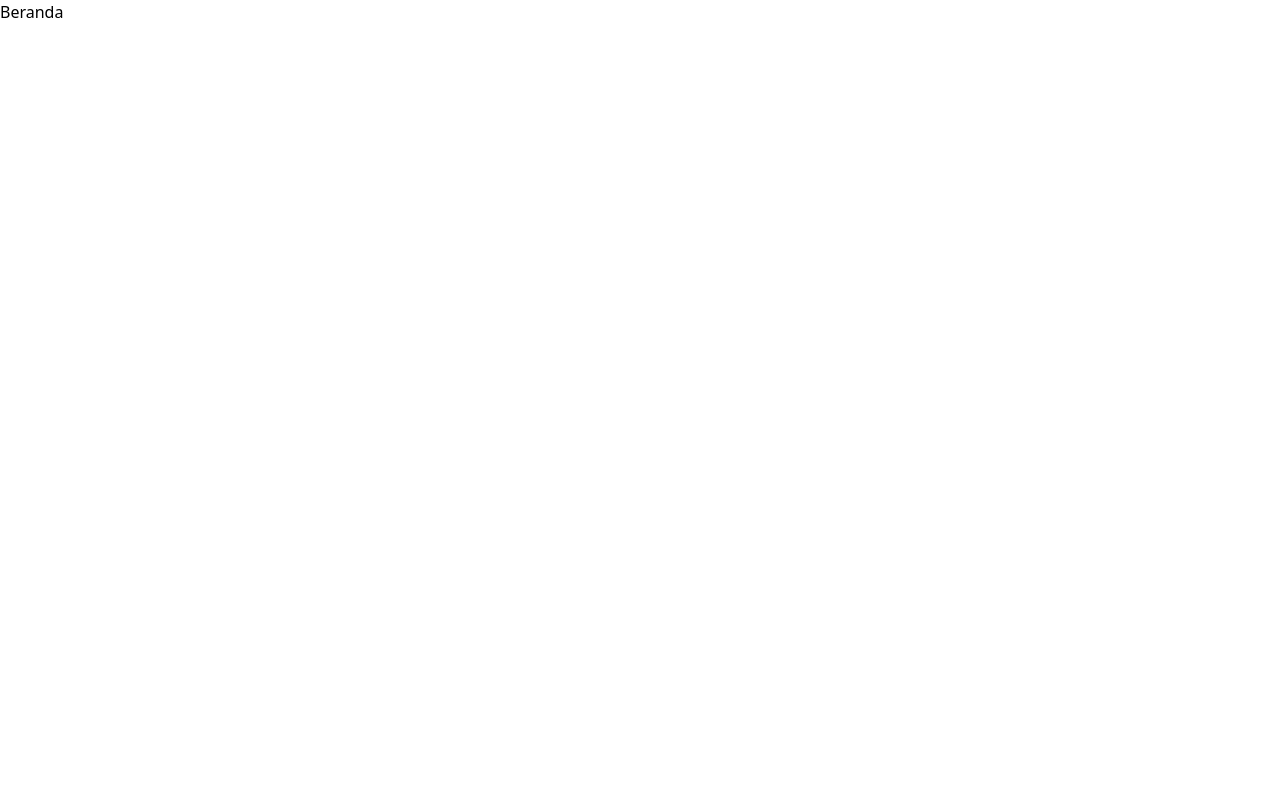
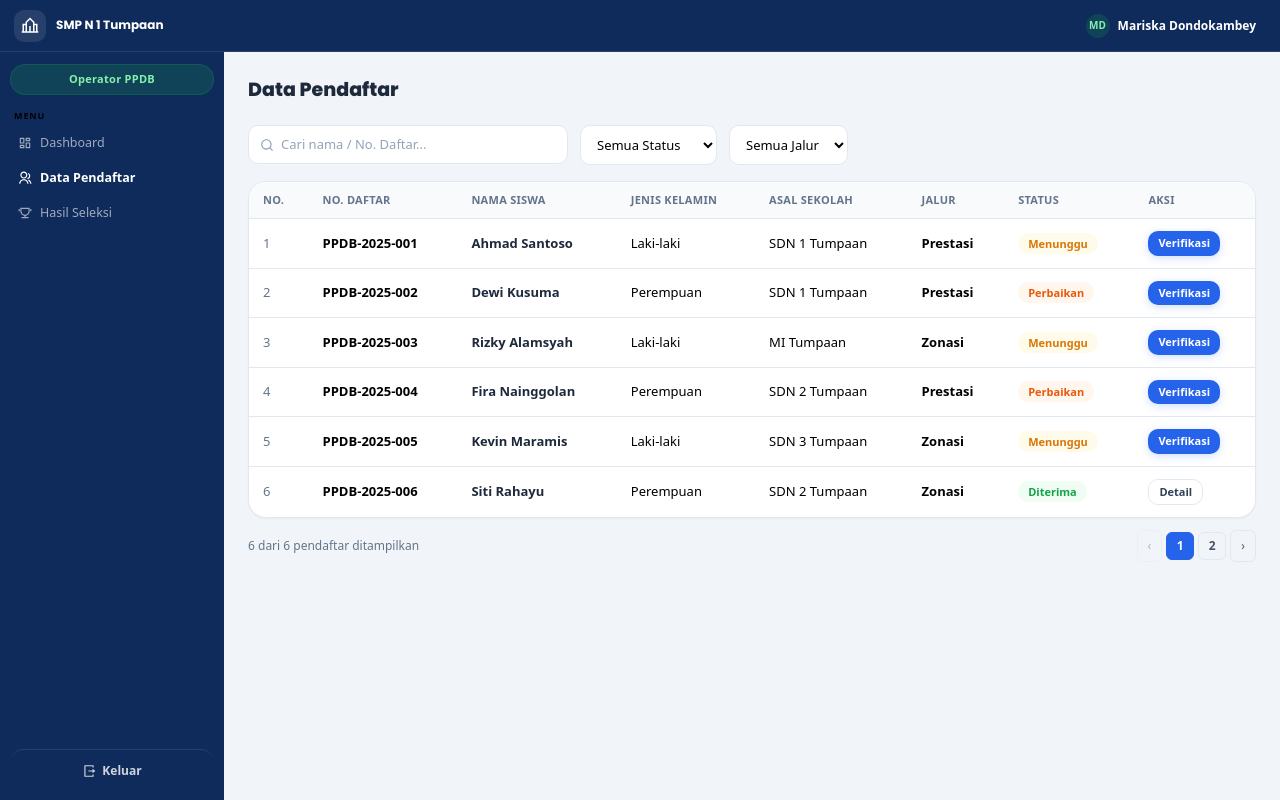
Before and after one commit to yaksokk/ppdb, a React (Vite) app in the folder frontend/: page /admin/pendaftar in a window 1280 px wide. Before the commit this address led to /. Built offline with nearby package versions, Linux system fonts and the light colour scheme.

Commit message:
feat: tambah halaman Data Pendaftar

```diff
--- /dev/null
+++ b/frontend/src/pages/admin/DataPendaftar/DataPendaftar.jsx
@@ -0,0 +1,129 @@
+import { useState } from 'react'
+import { useNavigate } from 'react-router-dom'
+import { RiSearchLine } from 'react-icons/ri'
+import { Badge, Button, Table, Tr, Td, Pagination, EmptyState } from '../../../components/common'
+import AdminLayout from '../../../components/layout/AdminLayout/AdminLayout'
+
+const user = {
+  name: 'Mariska Dondokambey',
+  avatarStyle: { background: 'rgba(22,163,74,.2)', color: '#86EFAC' },
+}
+
+const DUMMY_DATA = [
+  { id: 1, noDaftar: 'PPDB-2025-001', nama: 'Ahmad Santoso',    jk: 'Laki-laki',  asalSekolah: 'SDN 1 Tumpaan', jalur: 'Prestasi', status: 'menunggu' },
+  { id: 2, noDaftar: 'PPDB-2025-002', nama: 'Dewi Kusuma',      jk: 'Perempuan',  asalSekolah: 'SDN 1 Tumpaan', jalur: 'Prestasi', status: 'perbaikan' },
+  { id: 3, noDaftar: 'PPDB-2025-003', nama: 'Rizky Alamsyah',   jk: 'Laki-laki',  asalSekolah: 'MI Tumpaan',    jalur: 'Zonasi',   status: 'menunggu' },
+  { id: 4, noDaftar: 'PPDB-2025-004', nama: 'Fira Nainggolan',  jk: 'Perempuan',  asalSekolah: 'SDN 2 Tumpaan', jalur: 'Prestasi', status: 'perbaikan' },
+  { id: 5, noDaftar: 'PPDB-2025-005', nama: 'Kevin Maramis',    jk: 'Laki-laki',  asalSekolah: 'SDN 3 Tumpaan', jalur: 'Zonasi',   status: 'menunggu' },
+  { id: 6, noDaftar: 'PPDB-2025-006', nama: 'Siti Rahayu',      jk: 'Perempuan',  asalSekolah: 'SDN 2 Tumpaan', jalur: 'Zonasi',   status: 'diterima' },
+]
+
+const STATUS_LABEL = {
+  menunggu:  'Menunggu',
+  perbaikan: 'Perbaikan',
+  diterima:  'Diterima',
+  ditolak:   'Ditolak',
+  draft:     'Belum Mengisi',
+}
+
+function DataPendaftar() {
+  const navigate = useNavigate()
+  const [search, setSearch]       = useState('')
+  const [filterStatus, setFilterStatus] = useState('')
+  const [filterJalur, setFilterJalur]   = useState('')
+  const [page, setPage]           = useState(1)
+
+  const filtered = DUMMY_DATA.filter(d => {
+    const matchSearch = d.nama.toLowerCase().includes(search.toLowerCase()) ||
+                        d.noDaftar.toLowerCase().includes(search.toLowerCase())
+    const matchStatus = filterStatus ? d.status === filterStatus : true
+    const matchJalur  = filterJalur  ? d.jalur === filterJalur   : true
+    return matchSearch && matchStatus && matchJalur
+  })
+
+  return (
+    <AdminLayout role="operator" user={user} activePath="/admin/pendaftar">
+
+      <div className="mb-5">
+        <h1 className="text-[19px] font-extrabold font-poppins text-n800">Data Pendaftar</h1>
+      </div>
+
+      <div className="flex gap-3 mb-4">
+        <div className="relative flex-1 max-w-xs">
+          <RiSearchLine size={14} className="absolute left-3 top-1/2 -translate-y-1/2 text-n400" />
+          <input
+            type="text"
+            placeholder="Cari nama / No. Daftar..."
+            value={search}
+            onChange={e => setSearch(e.target.value)}
+            className="w-full pl-8 pr-3 py-[9px] text-[13px] border-[1.5px] border-n200 rounded-sm outline-none focus:border-primary focus:shadow-[0_0_0_3px_rgba(37,99,235,.1)] placeholder:text-n400"
+          />
+        </div>
+
+        <select
+          value={filterStatus}
+          onChange={e => setFilterStatus(e.target.value)}
+          className="px-3 py-[9px] text-[13px] border-[1.5px] border-n200 rounded-sm outline-none focus:border-primary bg-white cursor-pointer"
+        >
+          <option value="">Semua Status</option>
+          <option value="menunggu">Menunggu</option>
+          <option value="perbaikan">Perbaikan</option>
+          <option value="diterima">Diterima</option>
+          <option value="ditolak">Ditolak</option>
+          <option value="draft">Belum Mengisi</option>
+        </select>
+
+        <select
+          value={filterJalur}
+          onChange={e => setFilterJalur(e.target.value)}
+          className="px-3 py-[9px] text-[13px] border-[1.5px] border-n200 rounded-sm outline-none focus:border-primary bg-white cursor-pointer"
+        >
+          <option value="">Semua Jalur</option>
+          <option value="Zonasi">Zonasi</option>
+          <option value="Prestasi">Prestasi</option>
+          <option value="Afirmasi">Afirmasi</option>
+          <option value="Mutasi">Mutasi</option>
+        </select>
+      </div>
+
+      <Table headers={['No.', 'No. Daftar', 'Nama Siswa', 'Jenis Kelamin', 'Asal Sekolah', 'Jalur', 'Status', 'Aksi']}>
+        {filtered.length === 0 ? (
+          <tr>
+            <td colSpan={8}>
+              <EmptyState icon={RiSearchLine} title="Data tidak ditemukan" description="Coba ubah kata kunci pencarian." />
+            </td>
+          </tr>
+        ) : (
+          filtered.map((d, i) => (
+            <Tr key={d.id}>
+              <Td className="text-n500">{i + 1}</Td>
+              <Td className="font-semibold">{d.noDaftar}</Td>
+              <Td className="font-semibold text-n800">{d.nama}</Td>
+              <Td>{d.jk}</Td>
+              <Td>{d.asalSekolah}</Td>
+              <Td className="font-semibold">{d.jalur}</Td>
+              <Td><Badge variant={d.status}>{STATUS_LABEL[d.status]}</Badge></Td>
+              <Td>
+                <Button
+                  size="xs"
+                  variant={d.status === 'diterima' ? 'ghost' : 'primary'}
+                  onClick={() => navigate(`/admin/pendaftar/${d.id}`)}
+                >
+                  {d.status === 'diterima' ? 'Detail' : 'Verifikasi'}
+                </Button>
+              </Td>
+            </Tr>
+          ))
+        )}
+      </Table>
+
+      <div className="flex items-center justify-between mt-3">
+        <p className="text-[12px] text-n500">{filtered.length} dari {DUMMY_DATA.length} pendaftar ditampilkan</p>
+        <Pagination current={page} total={2} onChange={setPage} />
+      </div>
+
+    </AdminLayout>
+  )
+}
+
+export default DataPendaftar
--- a/frontend/src/routes/AppRoutes.jsx
+++ b/frontend/src/routes/AppRoutes.jsx
@@ -5,6 +5,8 @@ import LoginAdmin from '../pages/admin/LoginAdmin/LoginAdmin'
 import Dashboard from '../pages/admin/Dashboard/Dashboard'
 import DashboardOperator from '../pages/admin/DashboardOperator/DashboardOperator'
 import DashboardPendaftar from '../pages/pendaftar/Dashboard/Dashboard'
+import DataPendaftar from '../pages/admin/DataPendaftar/DataPendaftar'
+
 
 function AppRoutes() {
   return (
@@ -16,6 +18,7 @@ function AppRoutes() {
       <Route path="/admin/dashboard" element={<Dashboard />} />
       <Route path="/operator/dashboard" element={<DashboardOperator />} />
       <Route path="/pendaftar/dashboard" element={<DashboardPendaftar />} />
+      <Route path="/admin/pendaftar" element={<DataPendaftar />} />
       <Route path="*" element={<Navigate to="/" replace />} />
     </Routes>
   )
```
